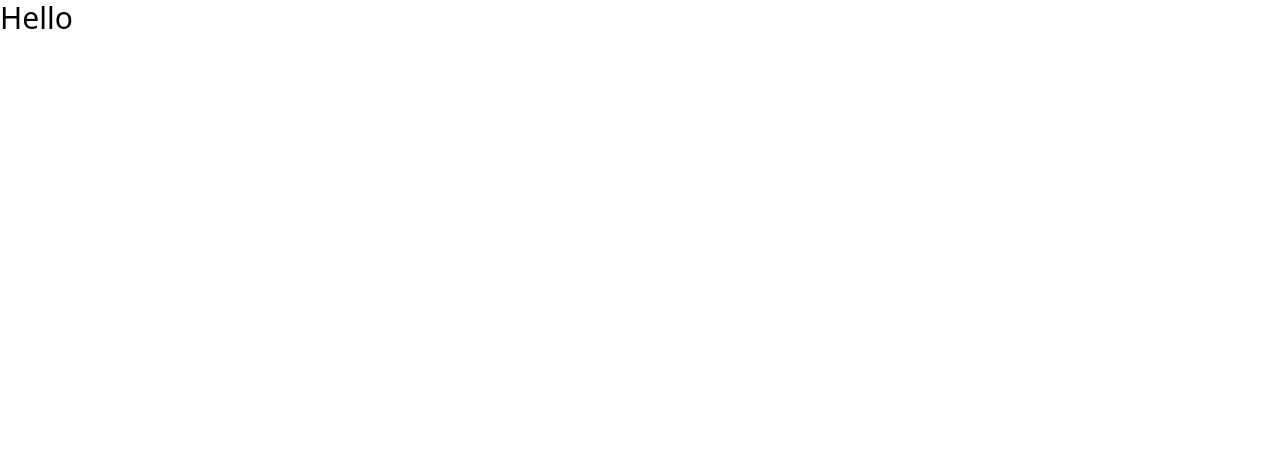
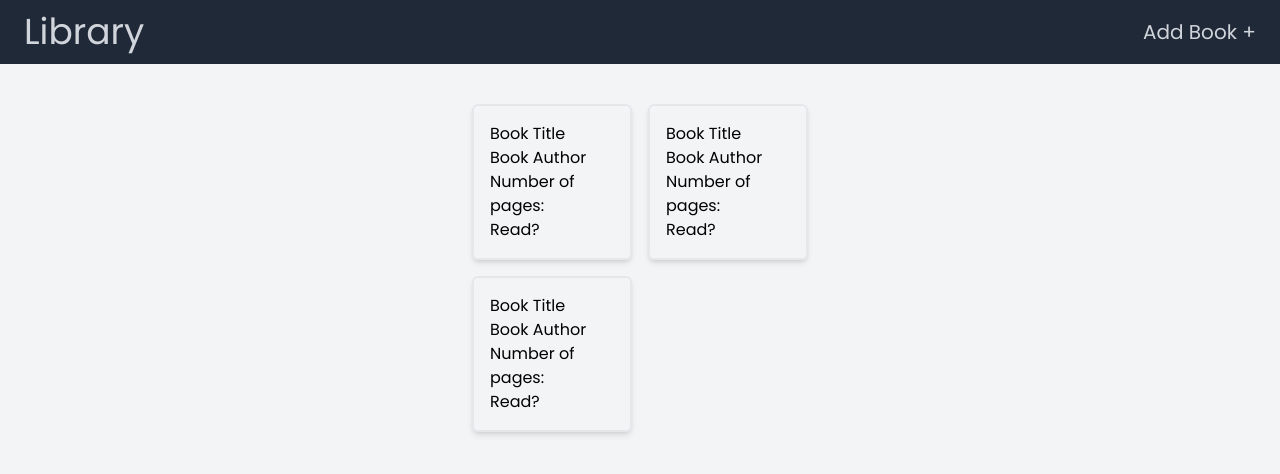
Before and after one commit to henriquecfaguiar/library, a website: page index.html in a window 1280 px wide. Drawn offline with Linux system fonts and the light colour scheme.

Commit message:
Add template styling and update font family

```diff
--- a/index.html
+++ b/index.html
@@ -4,10 +4,45 @@
     <meta charset="UTF-8" />
     <meta http-equiv="X-UA-Compatible" content="IE=edge" />
     <meta name="viewport" content="width=device-width, initial-scale=1.0" />
+    <link rel="preconnect" href="https://fonts.googleapis.com" />
+    <link rel="preconnect" href="https://fonts.gstatic.com" crossorigin />
+    <link
+      href="https://fonts.googleapis.com/css2?family=JetBrains+Mono&family=Poppins:wght@400;500;700&display=swap"
+      rel="stylesheet"
+    />
     <link rel="stylesheet" href="./dist/output.css" />
     <title>Library</title>
   </head>
-  <body>
-    <h1 class="text-3xl">Hello</h1>
+  <body class="bg-gray-100">
+    <div class="min-h-screen">
+      <nav class="bg-gray-800 text-gray-300">
+        <div class="px-6 h-16 flex justify-between items-center">
+          <h1 class="text-4xl">Library</h1>
+          <h2 class="text-xl">Add Book +</h2>
+        </div>
+      </nav>
+      <main>
+        <div id="library" class="mx-auto w-fit mt-10 grid grid-cols-2 gap-4">
+          <div class="rounded-md shadow-md p-4 border-2 w-40">
+            <h3>Book Title</h3>
+            <p>Book Author</p>
+            <p>Number of pages:</p>
+            <p>Read?</p>
+          </div>
+          <div class="rounded-md shadow-md p-4 border-2 w-40">
+            <h3>Book Title</h3>
+            <p>Book Author</p>
+            <p>Number of pages:</p>
+            <p>Read?</p>
+          </div>
+          <div class="rounded-md shadow-md p-4 border-2 w-40">
+            <h3>Book Title</h3>
+            <p>Book Author</p>
+            <p>Number of pages:</p>
+            <p>Read?</p>
+          </div>
+        </div>
+      </main>
+    </div>
   </body>
 </html>
--- a/tailwind.config.js
+++ b/tailwind.config.js
@@ -2,7 +2,12 @@
 module.exports = {
   content: ['./*.{html,js}'],
   theme: {
-    extend: {},
+    extend: {
+      fontFamily: {
+        sans: ['Poppins', 'sans-serif'],
+        'JetBrains Mono': ['JetBrains Mono', 'sans-serif'],
+      },
+    },
   },
   plugins: [],
 };
```
Also changed, not shown: dist/output.css.
